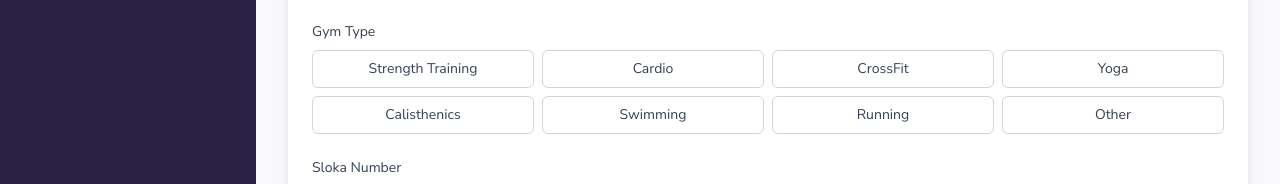
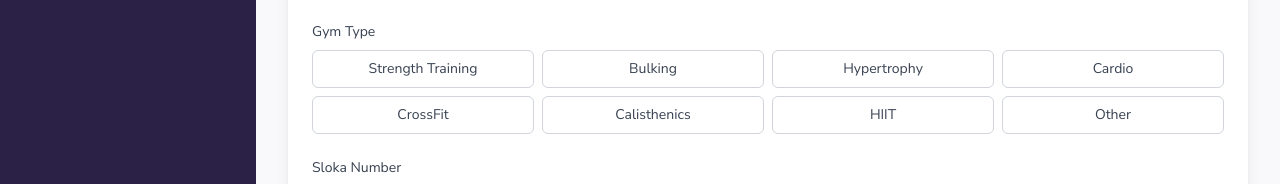
Before and after one commit to moon2706/gym-gita-tracker, a React (Vite) app: page /log in a window 1280 px wide. Shown: the part 328-512 px from the top of the page. Built offline with nearby package versions, Linux system fonts and the light colour scheme.

Commit message:
Fix: Improve streak card and gym type selector
- Changed the fire symbol color in the StreakCard to orange.
- Updated the GymTypeSelector to include gym types related to strengthening and bulking, while keeping the "Other" option.

```diff
--- a/src/components/LogForm/GymTypeSelector.tsx
+++ b/src/components/LogForm/GymTypeSelector.tsx
@@ -10,12 +10,12 @@ interface GymTypeSelectorProps {
 const GymTypeSelector = ({ gymType, setGymType }: GymTypeSelectorProps) => {
   const gymTypes = [
     'Strength Training',
+    'Bulking',
+    'Hypertrophy',
     'Cardio',
     'CrossFit',
-    'Yoga',
     'Calisthenics',
-    'Swimming',
-    'Running',
+    'HIIT',
     'Other'
   ];
 
--- a/src/components/StreakCard.tsx
+++ b/src/components/StreakCard.tsx
@@ -15,7 +15,10 @@ const StreakCard = () => {
           <p className="text-4xl font-bold mt-2">{streak} days</p>
         </div>
         <div className="rounded-full bg-white/25 p-4">
-          <Flame size={28} className={`text-white ${streak > 0 ? 'animate-pulse-success' : ''}`} />
+          <Flame
+            size={28}
+            className={`text-orange-500 ${streak > 0 ? 'animate-pulse-success' : ''}`}
+          />
         </div>
       </div>
       <div className="mt-4">
```
